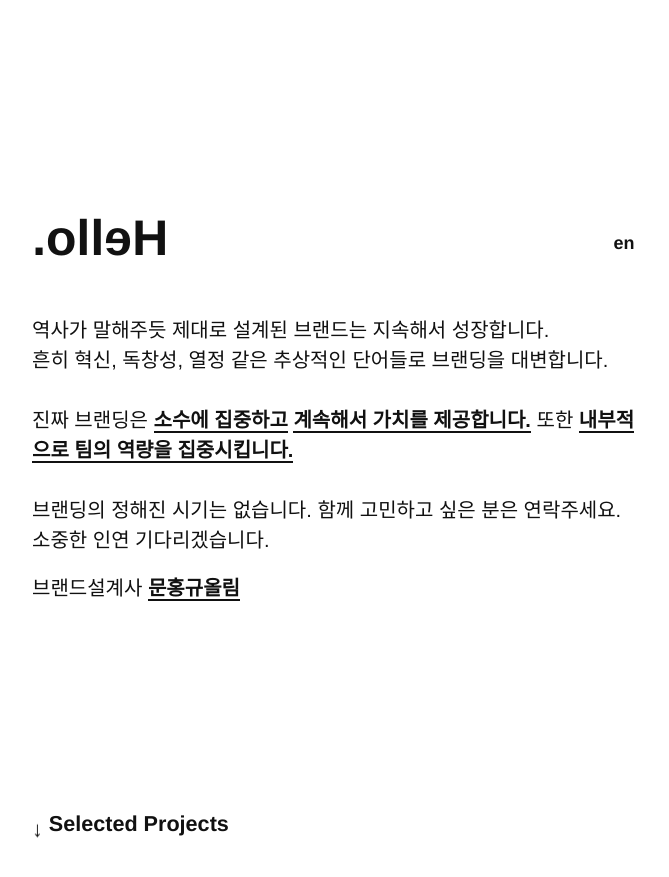
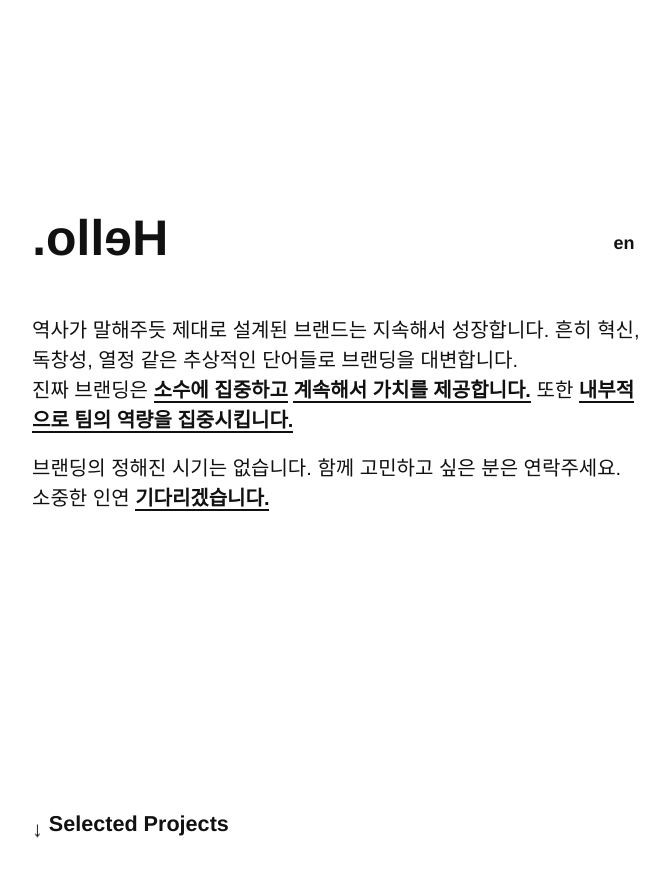
Before and after one commit to se-daan/daan.github.io, a Jekyll site: the page built from index.html, in a window 1280 px wide and 900 px high. Shown: the top 877 px of the window, without its empty margins (128-797 px from the left). Built offline with Jekyll 4.4.1, drawn with Linux system fonts in a browser that asks for light colours.

Commit message:
Update index.html

```diff
--- a/index.html
+++ b/index.html
@@ -22,14 +22,9 @@
       <!--kr popup start-->
   <!--popup end-->
       <div class="kr">
-        <p>역사가 말해주듯 제대로 설계된 브랜드는 지속해서 성장합니다.<br>
-          흔히 혁신, 독창성, 열정 같은 추상적인 단어들로 브랜딩을 대변합니다.<br>
-          <br>
-          진짜 브랜딩은 <span class="link-popup" onclick="location.href='#popup-kr-1'">소수에 집중하고</span> <span class="link-popup" onclick="location.href='#popup-kr-2'">계속해서 가치를 제공합니다.</span> 또한 <span class="link-popup" onclick="location.href='#popup-kr-3'">내부적으로 팀의 역량을 집중시킵니다.</span><br>
-          <br>
-          브랜딩의 정해진 시기는 없습니다. 함께 고민하고 싶은 분은 연락주세요.<br>
-          소중한 인연 기다리겠습니다.</p>
-        <p>브랜드설계사 <span onclick="location.href='#footer-info'" class="link-span">문홍규올림</span></p>
+        <p>역사가 말해주듯 제대로 설계된 브랜드는 지속해서 성장합니다. 흔히 혁신, 독창성, 열정 같은 추상적인 단어들로 브랜딩을 대변합니다.<br>진짜 브랜딩은 <span class="link-popup" onclick="location.href='#popup-kr-1'">소수에 집중하고</span> <span class="link-popup" onclick="location.href='#popup-kr-2'">계속해서 가치를 제공합니다.</span> 또한 <span class="link-popup" onclick="location.href='#popup-kr-3'">내부적으로 팀의 역량을 집중시킵니다.</span></p>
+        <p>브랜딩의 정해진 시기는 없습니다. 함께 고민하고 싶은 분은 연락주세요.<br>
+          소중한 인연 <span onclick="location.href='#footer-info'" class="link-span">기다리겠습니다.</span></p>
       </div>
     </div>
     <h2 class="section-title ts-strong"><span class="scroll-down">&#x02193; </span>Selected Projects</h2>
```
